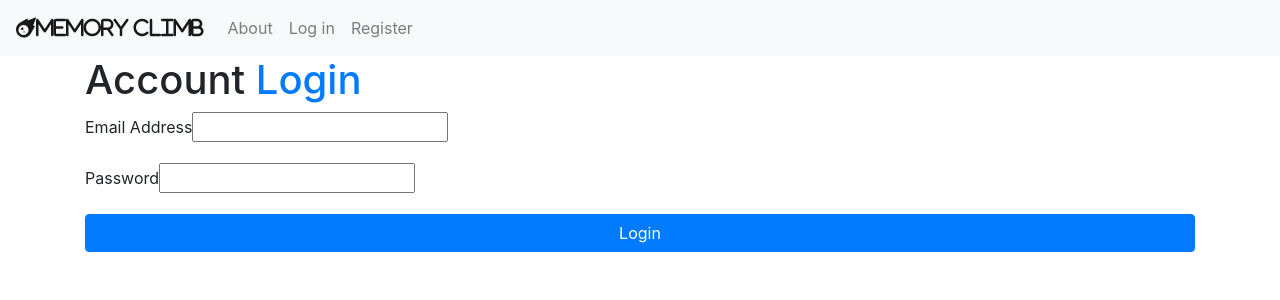
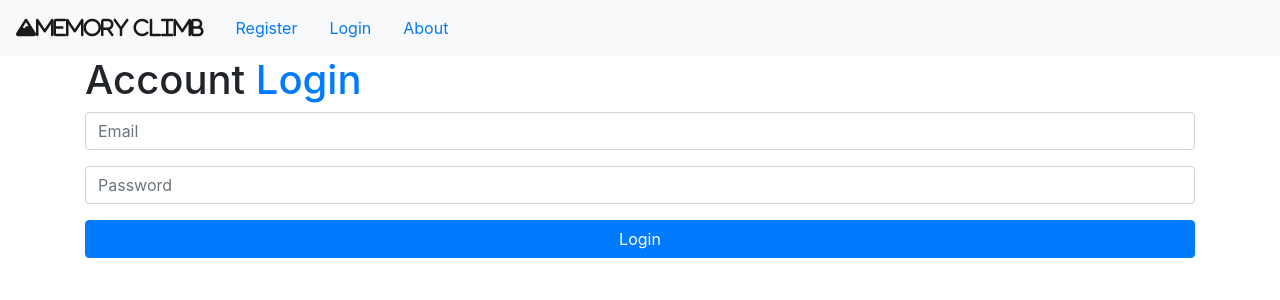
Before and after one commit to Pi-face/Project-4, a React (Create React App) app in the folder Front-end/memory-climb/: page /login in a window 1280 px wide. Shown: the top 300 px of the page. Built offline with nearby package versions, Linux system fonts and the light colour scheme; no server answers.

Commit message:
Sorta got the nav working?

```diff
--- a/Front-end/memory-climb/src/App.js
+++ b/Front-end/memory-climb/src/App.js
@@ -11,6 +11,11 @@ import 'bootstrap/dist/css/bootstrap.min.css';
 import FlashcardsState from './context/category/flashcardsState'
 import AuthState from './context/auth/AuthState'
 import AlertState from './context/alert/AlertState'
+import setAuthToken from './utils/setAuthToken'
+
+if(localStorage.token){
+  setAuthToken(localStorage.token);
+}
 
 function App() {
   return (
--- a/Front-end/memory-climb/src/components/auth/Login.js
+++ b/Front-end/memory-climb/src/components/auth/Login.js
@@ -1,6 +1,7 @@
 import React, { useState, useContext, useEffect } from 'react';
 import AuthContext from '../../context/auth/authContext';
 import AlertContext from '../../context/alert/alertContext';
+import {Form} from 'react-bootstrap';
 
 const Login = props => {
   const alertContext = useContext(AlertContext);
@@ -49,8 +50,8 @@ const Login = props => {
       </h1>
       <form onSubmit={onSubmit}>
         <div className='form-group'>
-          <label htmlFor='email'>Email Address</label>
-          <input
+          <Form.Control
+          placeholder="Email"
           id='email'
           type='email'
           name='email'
@@ -60,8 +61,8 @@ const Login = props => {
           />
         </div>
         <div className='form-group'>
-          <label htmlFor='password'>Password</label>
-          <input
+          <Form.Control
+          placeholder="Password"
           id='password'
           type='password'
           name='password'
--- a/Front-end/memory-climb/src/components/auth/Register.js
+++ b/Front-end/memory-climb/src/components/auth/Register.js
@@ -1,6 +1,7 @@
 import React, { useState, useContext, useEffect } from 'react';
 import AlertContext from '../../context/alert/alertContext';
 import AuthContext from '../../context/auth/authContext';
+import {Form} from 'react-bootstrap';
 
 const Register = props => {
   const alertContext = useContext(AlertContext);
@@ -54,50 +55,46 @@ const Register = props => {
       </h1>
       <form onSubmit={onSubmit}>
         <div className='form-group'>
-          <label htmlFor='name'>Name</label>
-          <input
+          <Form.Control
+          placeholder="Name"
           id='name'
           type='text'
           name='name'
           value={name}
           onChange={onChange}
-            required
-          />
+          required />
         </div>
         <div className='form-group'>
-          <label htmlFor='email'>Email Address</label>
-          <input
+        <Form.Control
+          placeholder="Email"
           id='email'
           type='email'
           name='email'
           value={email}
           onChange={onChange}
-            required
-          />
+          required />
         </div>
         <div className='form-group'>
-          <label htmlFor='password'>Password</label>
-          <input
+          <Form.Control
+          placeholder="Password"
           id='password'
           type='password'
           name='password'
           value={password}
           onChange={onChange}
           required
-            minLength='6'
-          />
+          minLength='6' />
         </div>
         <div className='form-group'>
-          <label htmlFor='password2'>Confirm Password</label>
-          <input
+          <Form.Control
+          placeholder="Confirm Password"
           id='password2'
           type='password'
           name='password2'
           value={password2}
           onChange={onChange}
           required
-            minLength='6'
-          />
+          minLength='6' />
         </div>
         <input
           type='submit'
--- a/Front-end/memory-climb/src/components/layout/Header.js
+++ b/Front-end/memory-climb/src/components/layout/Header.js
@@ -1,37 +1,71 @@
-import React from 'react';
-// import PropTypes from 'prop-types';
+import React, { Fragment, useContext, useEffect } from 'react';
+import PropTypes from 'prop-types';
+import { Link } from 'react-router-dom';
+import AuthContext from '../../context/auth/authContext';
+import FlashcardsContext from '../../context/category/flashcardsContext';
 import {Navbar,Nav} from 'react-bootstrap';
-import Home from '../pages/Home';
 
+const Header = ({ title, icon }) => {
+  const authContext = useContext(AuthContext);
+  const flashcardsContext = useContext(FlashcardsContext);
 
+  const { isAuthenticated, logout, user, loadUser } = authContext;
 
+  useEffect(() => {
+    loadUser();
+    // eslint-disable-next-line
+  }, []);
 
-const Header = () =>{
-    return(
-<div className='header'>
-<Navbar bg="light" expand="lg">
-  <Navbar.Brand href="/"className='fas fa-meteor'>Memory Climb</Navbar.Brand>
-  <Navbar.Toggle aria-controls="basic-navbar-nav" />
-  <Navbar.Collapse id="basic-navbar-nav">
-    <Nav className="mr-auto">
-      <Nav.Link href='/about'>About</Nav.Link>
-      <Nav.Link href='/login'>Log in</Nav.Link>
-      <Nav.Link href='/register'>Register</Nav.Link>
-    </Nav>
-  </Navbar.Collapse>
-</Navbar>
-</div>
-    )
-}
+  const onLogout = () => {
+    logout();
 
-// Header.propTypes = {
-//   title: PropTypes.string.isRequired,
-//   icon: PropTypes.string,
-// }
+  };
 
-// Header.defaultProps = {
-//     title: 'Memory Climb',
-//     icon: 'fas fa-meteor',
-// }
+  const authLinks = (
+    <Fragment>
+      <Navbar.Text>Signed in as: <span>{user && user.name}</span></Navbar.Text>
+      <li>
+        <a onClick={onLogout} href='#!'>
+          <i className='fas fa-sign-out-alt' />{' '}
+          <span className='hide-sm' style={{textDecoration:"none"}} >Logout</span>
+        </a>
+      </li>
+    </Fragment>
+  );
 
-export default Header
+  const guestLinks = (
+    <Fragment>
+      <div>
+            <Nav.Link href='/register'>Register</Nav.Link>
+      </div>
+      <div>
+             <Nav.Link href='/login'>Login</Nav.Link>
+      </div>
+      <div>
+             <Nav.Link href='/about'>About</Nav.Link>
+      </div>
+    </Fragment>
+  );
+
+  return (
+    <div>
+          <Navbar bg="light" expand="lg">
+                <Navbar.Brand href="/"className={icon}>{title}</Navbar.Brand>
+                <Navbar.Toggle aria-controls="basic-navbar-nav" />
+                <Navbar.Collapse id="basic-navbar-nav">{isAuthenticated ? authLinks : guestLinks}</Navbar.Collapse>
+          </Navbar>
+    </div>
+  );
+};
+
+Header.propTypes = {
+  title: PropTypes.string.isRequired,
+  icon: PropTypes.string
+};
+
+Header.defaultProps = {
+  title: 'Memory Climb',
+  icon: 'fas fa-mountain'
+};
+
+export default Header;
```
Lines whose indentation alone changed are shown as unchanged.
